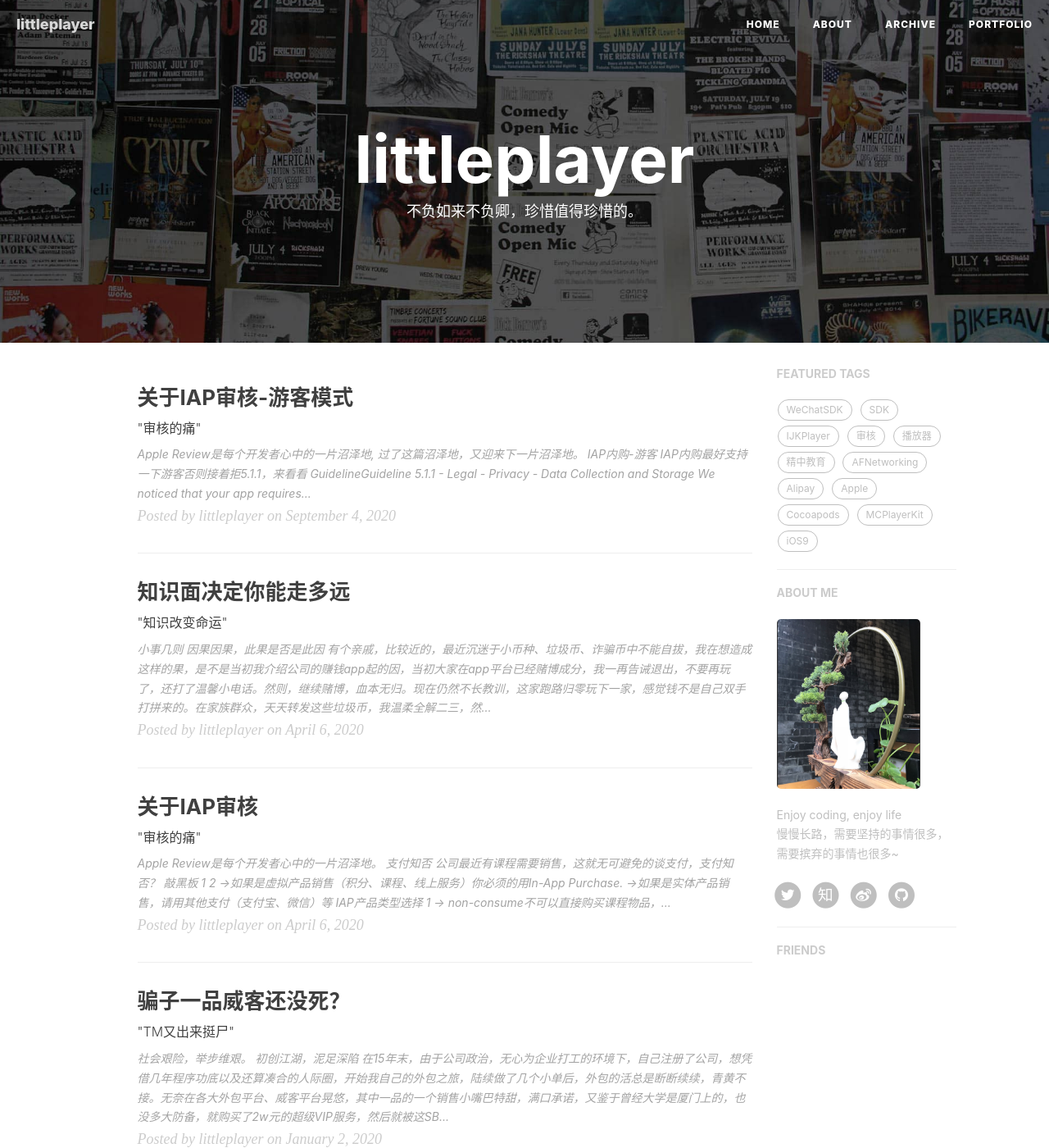
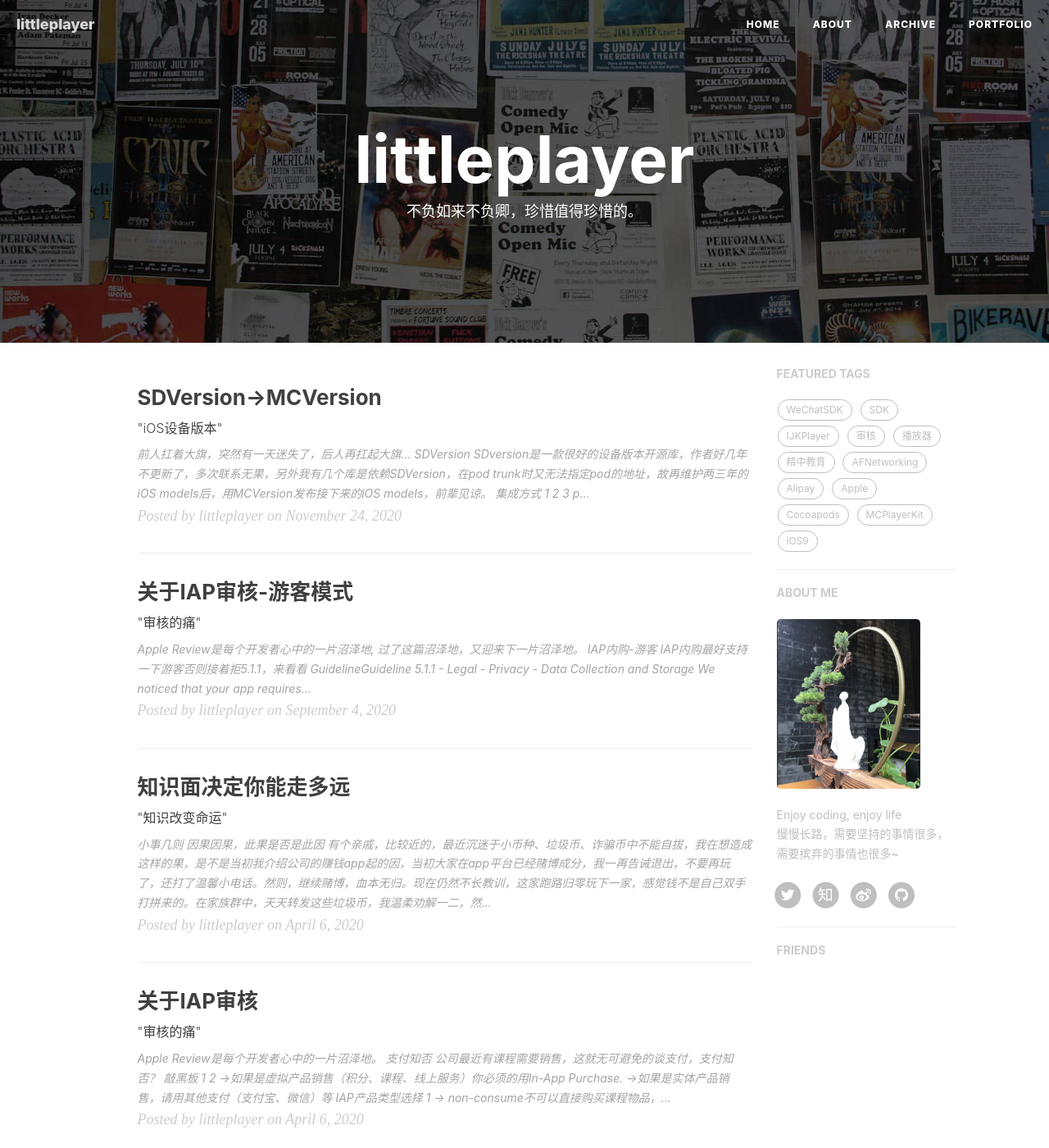
Before and after one commit to poholo/poholo.github.io, a Jekyll site: the page built from index.html, in a window 1280 px wide and 1400 px high. Shown: the whole window at 82% size. Built offline with Jekyll 4.4.1, drawn with Linux system fonts in a browser that asks for light colours; nearby versions of some CDN libraries; the list of posts is cut into pages by our own code; comment, search, counter and statistics services are not loaded; some of the changed text lies outside the part shown.

Commit message:
sdversion 4.3.4

````diff
--- /dev/null
+++ b/_posts/2020-11-24-SDVersion->MCVersion4.3.4.md
@@ -0,0 +1,149 @@
+---
+layout:     post
+title:      "SDVersion->MCVersion"
+subtitle:   " \"iOS设备版本\""
+date:       2020-11-24 11:14:00
+author:     "littleplayer"
+header-img: "img/about-bg.jpg"
+catalog: true
+tags:
+    - 罗列model的iOS设备...
+---
+
+> 前人扛着大旗，突然有一天迷失了，后人再扛起大旗...
+
+## SDVersion
+SDversion是一款很好的设备版本开源库，作者好几年不更新了，多次联系无果，另外我有几个库是依赖SDVersion，在pod trunk时又无法指定pod的地址，故再维护两三年的iOS models后，用MCVersion发布接下来的iOS models，前辈见谅。
+
+## 集成方式
+```ruby
+        pod 'SDVersion', git:'https://github.com/poholo/SDVersion.git'
+        or
+        pod 'MCVersion'
+```
+
+```objective-c
+      // Check for device model
+      if ([SDVersion deviceVersion] == iPhone7)
+           NSLog(@"You got the iPhone 7. Sweet 🍭!");
+      else if ([SDVersion deviceVersion] == iPhone6SPlus)
+           NSLog(@"iPhone 6S Plus? Bigger is better!");
+      else if ([SDVersion deviceVersion] == iPadAir2)
+      	   NSLog(@"You own an iPad Air 2 🌀!");
+
+      // Check for device screen size
+      if ([SDVersion deviceSize] == Screen4Dot7inch)
+           NSLog(@"Your screen is 4.7 inches");
+
+      // Check if screen is in zoom mode
+      if ([SDVersion isZoomed])
+      	   NSLog(@"Your device is in Zoom Mode 🔎");
+
+      // Get device name
+      NSLog(@"%@", [SDVersion deviceNameString]);
+      /* e.g: Outputs 'iPhone 7 Plus' */
+
+      // Check for iOS Version
+      if ([SDVersion versionGreaterThanOrEqualTo:@"10"])
+           NSLog(@"You are running iOS 10 or above!");
+```
+
+### 设备列表
+#### Targetable models
+```
+	iPhone4
+	iPhone4S
+	iPhone5
+	iPhone5C
+	iPhone5S
+	iPhone6
+	iPhone6Plus
+	iPhone6S
+	iPhone6SPlus
+	iPhone7
+	iPhone7Plus
+	iPhone8
+	iPhone8Plus
+	iPhoneX
+	iPhoneSE
+	iPhoneXS
+	iPhoneXR
+	iPhoneXSMax
+	iPhone11
+	iPhone11Pro
+	iPhone11ProMax
+	iPhoneSE2
+	iPhone12
+	iPhone12Pro
+	iPhone12ProMax
+	iPhone12Mini
+
+	iPad1
+	iPad2
+	iPadMini
+	iPad3
+	iPad4
+	iPadAir
+	iPadMini2
+	iPadAir2
+	iPadMini3
+	iPadMini4
+	iPadPro12Dot9Inch
+	iPadPro9Dot7Inch
+	iPad5
+	iPadPro12Dot9Inch2Gen
+	iPadPro10Dot5Inch
+	iPadPro11Inch
+	iPadAir3
+	iPad6
+	iPadPro12Dot9Inch4Gen
+	iPadPro11Inch2Gen
+	iPad8
+	iPadAir4
+
+	iPodTouch1Gen
+	iPodTouch2Gen
+	iPodTouch3Gen
+	iPodTouch4Gen
+	iPodTouch5Gen
+	iPodTouch6Gen
+	iPodTouch6Gen
+	iPodTouch7Gen
+```
+#### Targetable screen sizes
+```
+    Screen3Dot5inch
+    Screen4inch
+    Screen4Dot7inch
+    Screen5Dot5inch
+    Screen5Dot8inch
+    Screen6Dot1inch
+    Screen6Dot5inch
+```
+
+#### Targetable models
+```
+	Apple Watch 38mm
+	Apple Watch 42mm
+	Apple Watch 38mm Series 1
+	Apple Watch 42mm Series 1
+	Apple Watch 38mm Series 2
+	Apple Watch 42mm Series 2
+	Apple Watch 38mm Series 3
+	Apple Watch 42mm Series 3
+	Apple Watch 40mm Series 4
+	Apple Watch 44mm Series 4
+	Apple Watch 40mm Series 5
+	Apple Watch 44mm Series 5
+	Apple Watch 40mm Series 6
+	Apple Watch 44mm Series 6
+	Simulator
+```
+
+#### Targetable screen sizes
+```
+	Screen38mm
+	Screen40mm
+	Screen42mm
+	Screen44mm
+```
````
Also changed, not shown: _posts/2019-10-29 有些人生来就是艺术家吧.md (+1 -1 lines), _posts/2020-04-14-知识面决定给你能走多远.md (+1 -2 lines).
